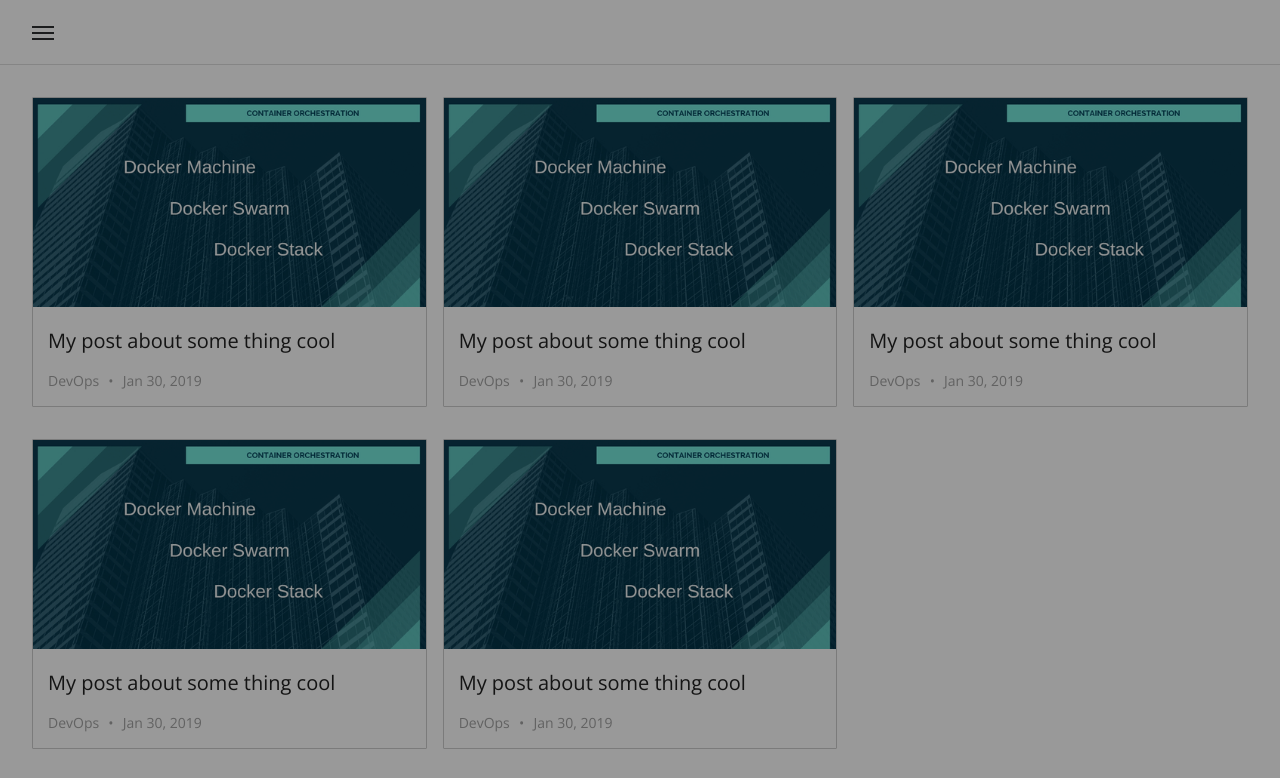
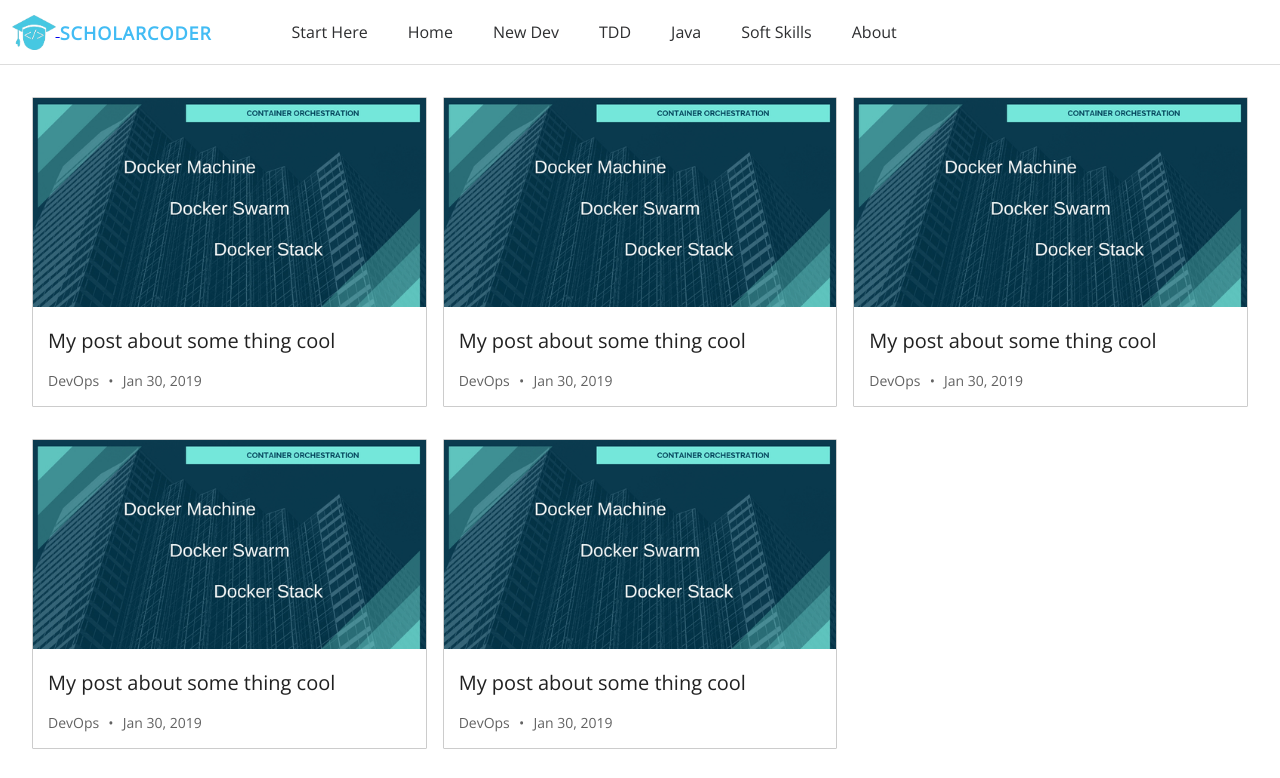
Before and after one commit to Adrianvdh/css-grid-blog, a plain HTML site: page home.html in a window 1280 px wide. Shown: the top 778 px of the page. Drawn offline with nearby package versions, Linux system fonts and the light colour scheme.

Commit message:
added stuffs

```diff
--- a/home.css
+++ b/home.css
@@ -1,5 +1,7 @@
 * {
     box-sizing: border-box;
+    --primary-color: #2d2e30;
+    --secondary-color: #42bcf4;
 }
 body {
     margin: 0;
@@ -12,8 +14,9 @@ body {
 #site-header {
     width: 100%;
     height: 65px;
+    border-bottom: 1px solid #ddd;
 
-    border-bottom: 1px solid #ddd;
+    display: flex;
 }
 
 #nav-button {
@@ -41,8 +44,30 @@ body {
 }
 
 #nav-site-logo {
+    margin: auto;
     display: inline-block;
     position: relative;
+    left: -20px;
+}
+
+#nav-site-logo a img {
+    display: inline;
+    height: 35px;
+    vertical-align: middle;
+}
+
+#nav-site-logo a span {
+    position: relative;
+    top: 1px;
+    display: inline-block;
+    vertical-align: middle;
+    text-transform: uppercase;
+    text-decoration: none;
+    font-size: 18px;
+    letter-spacing: 1.0px;
+    color: var(--secondary-color);
+    font-weight: 700;
+    text-align: center;
 }
 
 /* Slide in nav menu */
@@ -59,6 +84,10 @@ body {
     transition: left .3s ease-out;
     -webkit-transition: left .3s ease-out;
     left: -250px;
+}
+
+.nav-menu-desktop {
+    display: none;
 }
 
 .open {
@@ -217,6 +246,9 @@ button.nav-menu {
 }
 
 @media only screen and (min-width: 550px) {
+    #site-header {
+        max-width: 1400px;
+    }
     .posts {
         margin: auto;
         max-width: 1000px;;
@@ -241,7 +273,49 @@ button.nav-menu {
 
 }
 
+@media only screen and (min-width: 1000px) {
+    #site-header {
+        max-width: 1000px;
+    }
+    #nav-button {
+        display: none;
+    }
+
+    #nav-site-logo {
+        margin: auto 0;
+    }
+
+    .nav-menu-desktop {
+        margin: 0;
+        display: flex;
+
+    }
+
+    .nav-menu-desktop li {
+        list-style: none;
+        display: inline-block;
+        margin: auto 20px;
+
+    }
+
+    .nav-menu-desktop li a {
+        display: block;
+        text-decoration: none;
+        color: var(--primary-color);
+        font-weight: 100;
+    }
+
+    .nav-menu-desktop li a:hover {
+        color: var(--secondary-color);
+        text-decoration: underline;
+    }
+
+}
+
 @media only screen and (min-width: 1200px) {
+    #site-header {
+        max-width: 1400px;
+    }
     .posts {
         max-width: 1400px;
         margin: auto;
--- a/home.html
+++ b/home.html
@@ -11,8 +11,7 @@
 </head>
 <body>
 
-    <header id="site-header">
-        <div class="wrapper">
+    <header id="site-header" class="wrapper">
         <button id="nav-button">
             <div id="nav-menu-block">
                 <span></span>
@@ -21,12 +20,24 @@
             </div>
         </button>
 
-            <!-- <div id="nav-site-logo">
-                <a href="#"><span>My Blog</span></a>
-            </div> -->
+        <div id="nav-site-logo">
+            <a href="#">
+                <img src="/images/scholar_coder_logo-x250.png" alt="">
+                <span>ScholarCoder</span>
+            </a>
         </div>
 
-        <div id="nav-shadow" class="open"></div>
+        <ul class="nav-menu-desktop">
+            <li><a href="#">Start Here</a></li>
+            <li><a href="#">Home</a></li>
+            <li><a href="#">New Dev</a></li>
+            <li><a href="#">TDD</a></li>
+            <li><a href="#">Java</a></li>
+            <li><a href="#">Soft Skills</a></li>
+            <li><a href="#">About</a></li>
+        </ul>
+
+        <div id="nav-shadow"></div>
     </header>
 
     <nav class="nav-menu">
@@ -41,6 +52,8 @@
             <li><a href="#">About</a></li>
         </ul>
     </nav>
+
+
 
     <div class="posts">
         <div class="post">
```
Also changed, not shown: images/scholar_coder_logo-x250.png (added). Lines whose indentation alone changed are shown as unchanged.
